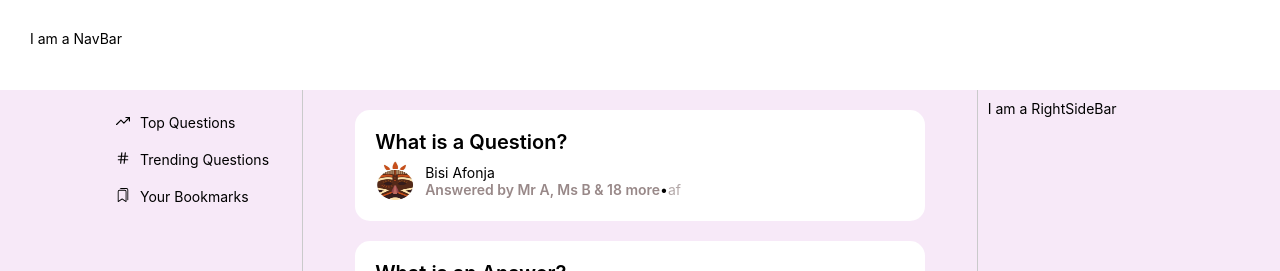
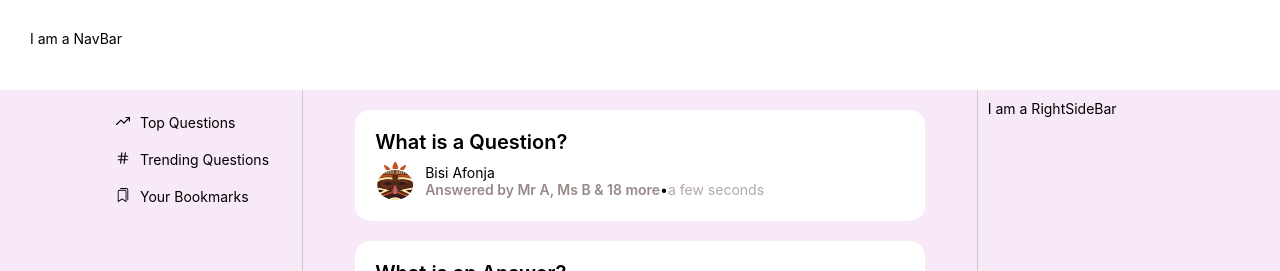
Before and after one commit to whoismuktar/lay-app, a React (Create React App) app: page / in a window 1280 px wide. Shown: the top 271 px of the page. Built offline with nearby package versions, Linux system fonts and the light colour scheme.

Commit message:
inprove formatDateFromNowShort helper

```diff
--- a/src/Helper/index.js
+++ b/src/Helper/index.js
@@ -31,6 +31,11 @@ export const Filter = {
       const ago = moment(String(value)).fromNow(true);
       const splitAgo = ago.split(" ");
 
+      if (ago.includes("seconds")) {
+        return ago;
+
+      }
+
       return `${splitAgo[0]}${splitAgo[1][0]}`;
     }
   },
```
